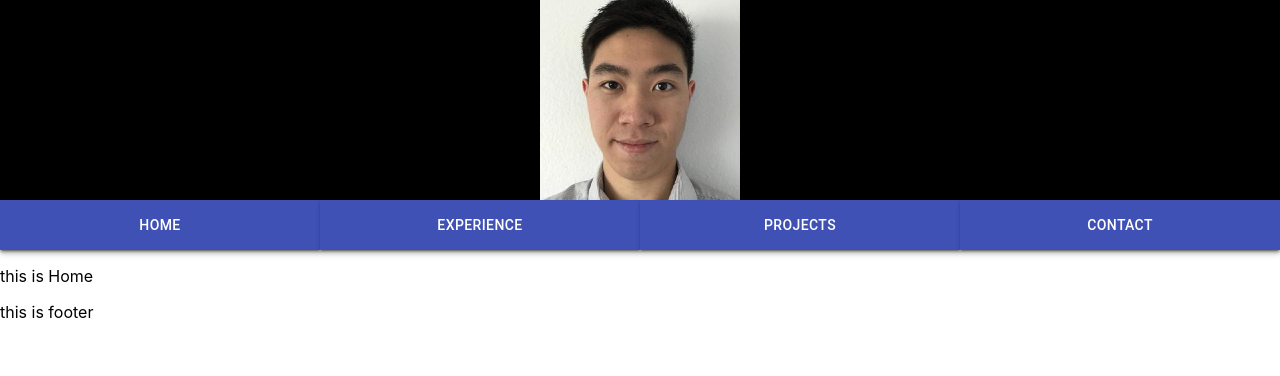
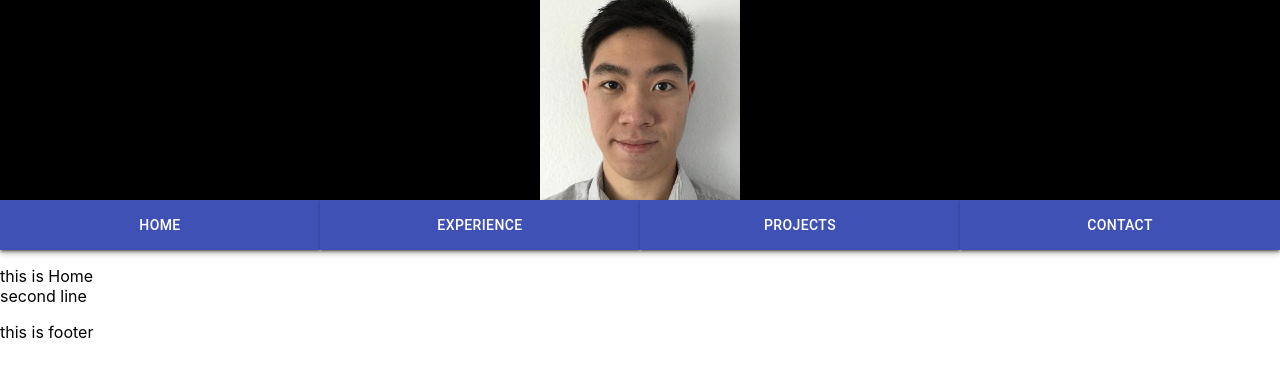
Before and after one commit to patrick1311/portfolio, a React (Create React App) app: page / in a window 1280 px wide. Shown: the top 376 px of the page. Built offline with nearby package versions, Linux system fonts and the light colour scheme.

Commit message:
test deployment

```diff
--- a/src/components/Home.js
+++ b/src/components/Home.js
@@ -2,7 +2,7 @@ import * as React from 'react';
 
 const Home = () => {
     return (
-        <p>this is Home</p>
+        <p>this is Home<br/>second line</p>
     );
 }
 
```
